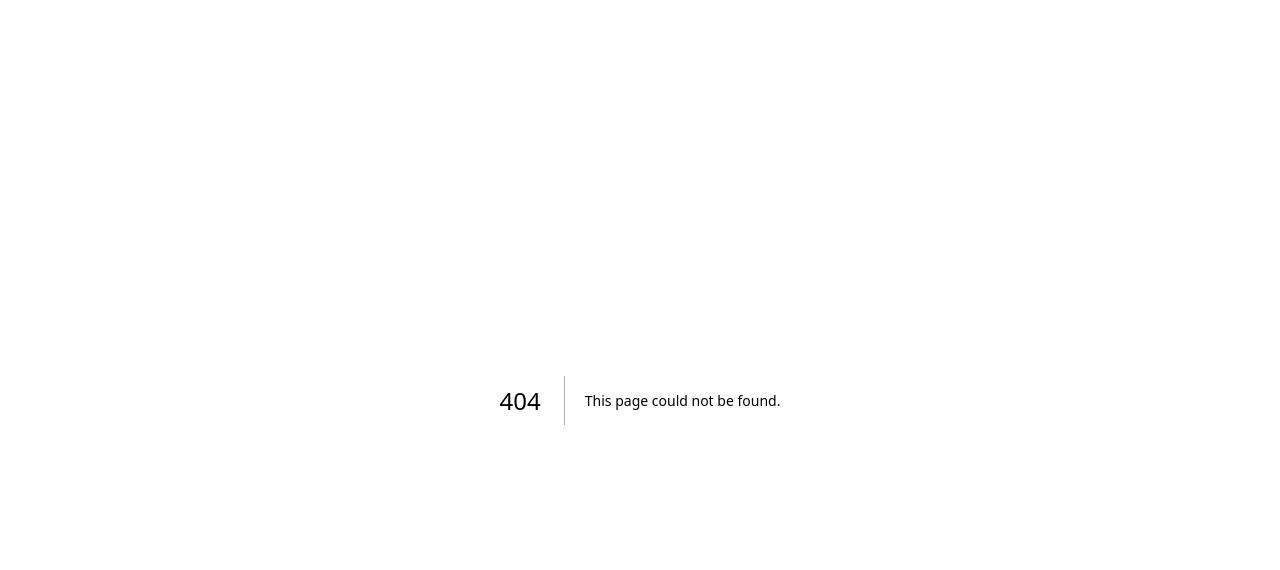
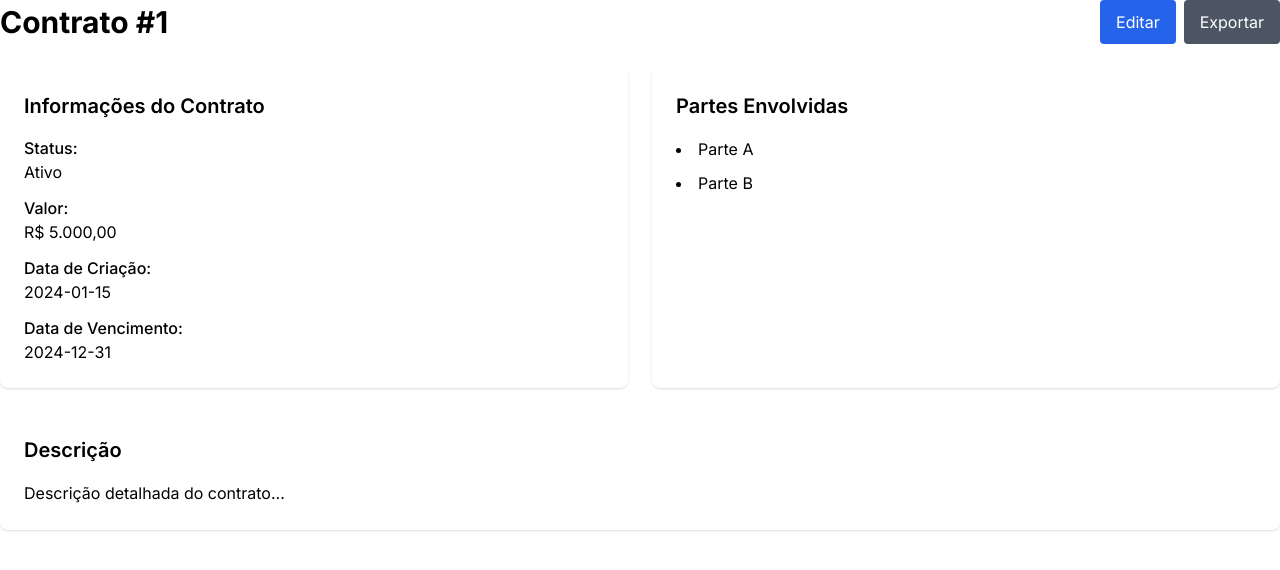
Before and after one commit to mestrereginaldo-site/contratosexpresso-site, a Next.js app: page /dashboard/contratos/app/dashboard/contratos/1 in a window 1280 px wide. Before the commit this address had no page. Shown: the top 570 px of the page. Built offline with nearby package versions, Linux system fonts and the light colour scheme.

Commit message:
Create page.js

```diff
--- /dev/null
+++ b/app/dashboard/contratos/app/dashboard/contratos/[id]/page.js
@@ -0,0 +1,69 @@
+export default function DetalheContrato({ params }) {
+  const { id } = params;
+
+  // Simulando dados do contrato
+  const contrato = {
+    id: id,
+    nome: `Contrato #${id}`,
+    descricao: "Descrição detalhada do contrato...",
+    partes: ["Parte A", "Parte B"],
+    valor: "R$ 5.000,00",
+    status: "Ativo",
+    dataCriacao: "2024-01-15",
+    dataVencimento: "2024-12-31"
+  };
+
+  return (
+    <div>
+      <div className="flex justify-between items-center mb-6">
+        <h1 className="text-3xl font-bold">{contrato.nome}</h1>
+        <div className="space-x-2">
+          <button className="bg-blue-600 text-white px-4 py-2 rounded hover:bg-blue-700">
+            Editar
+          </button>
+          <button className="bg-gray-600 text-white px-4 py-2 rounded hover:bg-gray-700">
+            Exportar
+          </button>
+        </div>
+      </div>
+
+      <div className="grid grid-cols-1 md:grid-cols-2 gap-6">
+        <div className="bg-white p-6 rounded-lg shadow">
+          <h2 className="text-xl font-semibold mb-4">Informações do Contrato</h2>
+          <dl className="space-y-3">
+            <div>
+              <dt className="font-medium">Status:</dt>
+              <dd>{contrato.status}</dd>
+            </div>
+            <div>
+              <dt className="font-medium">Valor:</dt>
+              <dd>{contrato.valor}</dd>
+            </div>
+            <div>
+              <dt className="font-medium">Data de Criação:</dt>
+              <dd>{contrato.dataCriacao}</dd>
+            </div>
+            <div>
+              <dt className="font-medium">Data de Vencimento:</dt>
+              <dd>{contrato.dataVencimento}</dd>
+            </div>
+          </dl>
+        </div>
+
+        <div className="bg-white p-6 rounded-lg shadow">
+          <h2 className="text-xl font-semibold mb-4">Partes Envolvidas</h2>
+          <ul className="list-disc list-inside space-y-2">
+            {contrato.partes.map((parte, index) => (
+              <li key={index}>{parte}</li>
+            ))}
+          </ul>
+        </div>
+      </div>
+
+      <div className="bg-white p-6 rounded-lg shadow mt-6">
+        <h2 className="text-xl font-semibold mb-4">Descrição</h2>
+        <p>{contrato.descricao}</p>
+      </div>
+    </div>
+  );
+}
```
